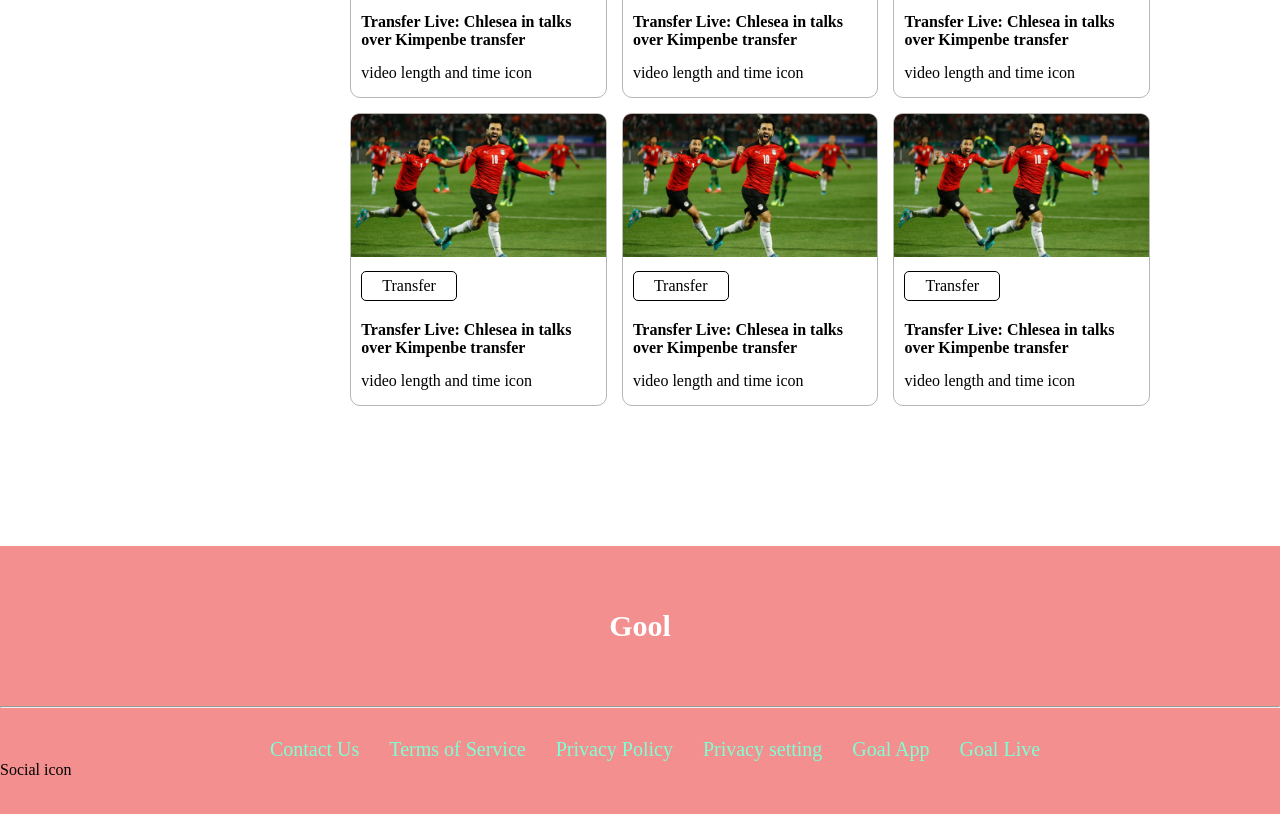
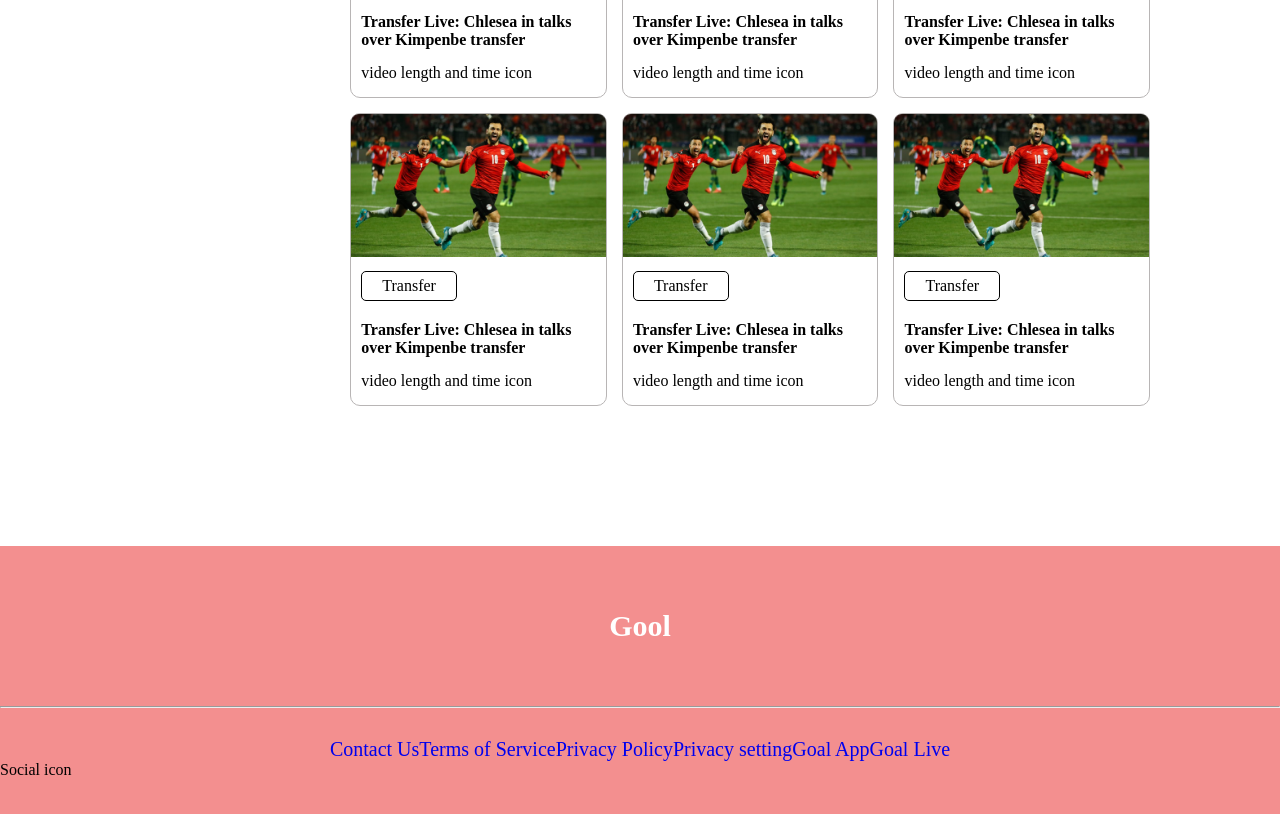
Before and after one commit to nuralam09/assignment-second-milestone, a plain HTML site: page index.html in a window 1280 px wide. Shown: the part 1171-1985 px from the top of the page. Drawn offline with Linux system fonts and the light colour scheme.

Commit message:
again upload

```diff
--- a/style.css
+++ b/style.css
@@ -173,7 +173,5 @@ footer{
 .nav-footer-menu a{
   text-decoration: none;
   font-size: 20px;
-  color: aquamarine;
-  text-align: center;
-  padding-left: 30px;
+
 }
```
